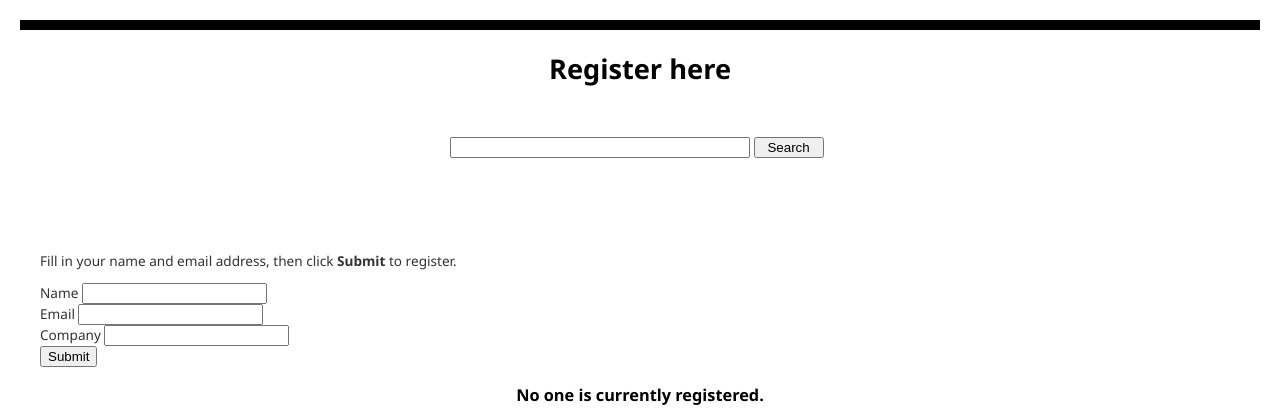
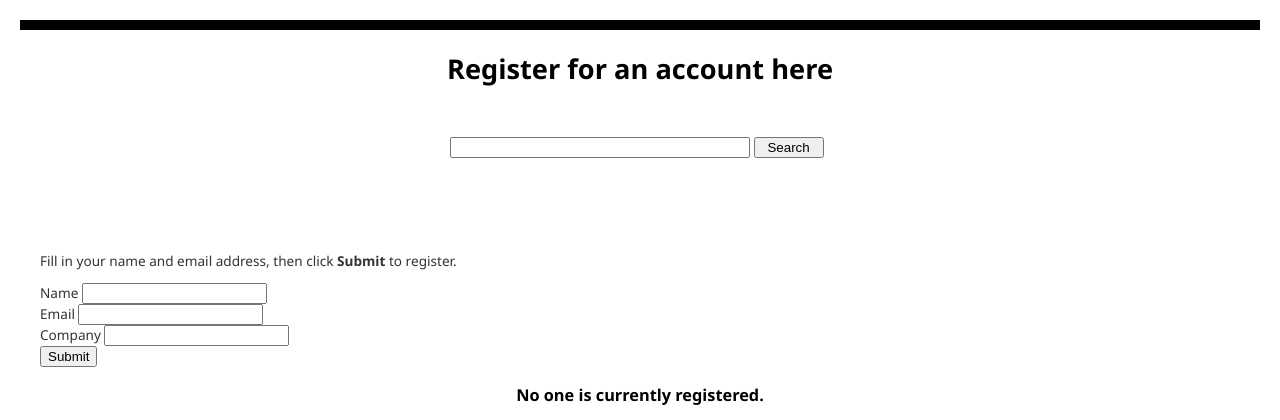
Before and after one commit to ammanvedi/DatabaseWebsite, a PHP site: page /registration/ in a window 1280 px wide. Shown: the top 420 px of the page. Run offline with PHP 8.4, Linux system fonts and the light colour scheme; data that the repository does not hold is empty.

Commit message:
changed register text

```diff
--- a/registration/index.php
+++ b/registration/index.php
@@ -5,7 +5,7 @@
 
 </head>
 <body>
-<h1>Register here</h1>
+<h1>Register for an account here</h1>
 
 
 <form class="searchform" action="search.php" method="GET">
```
